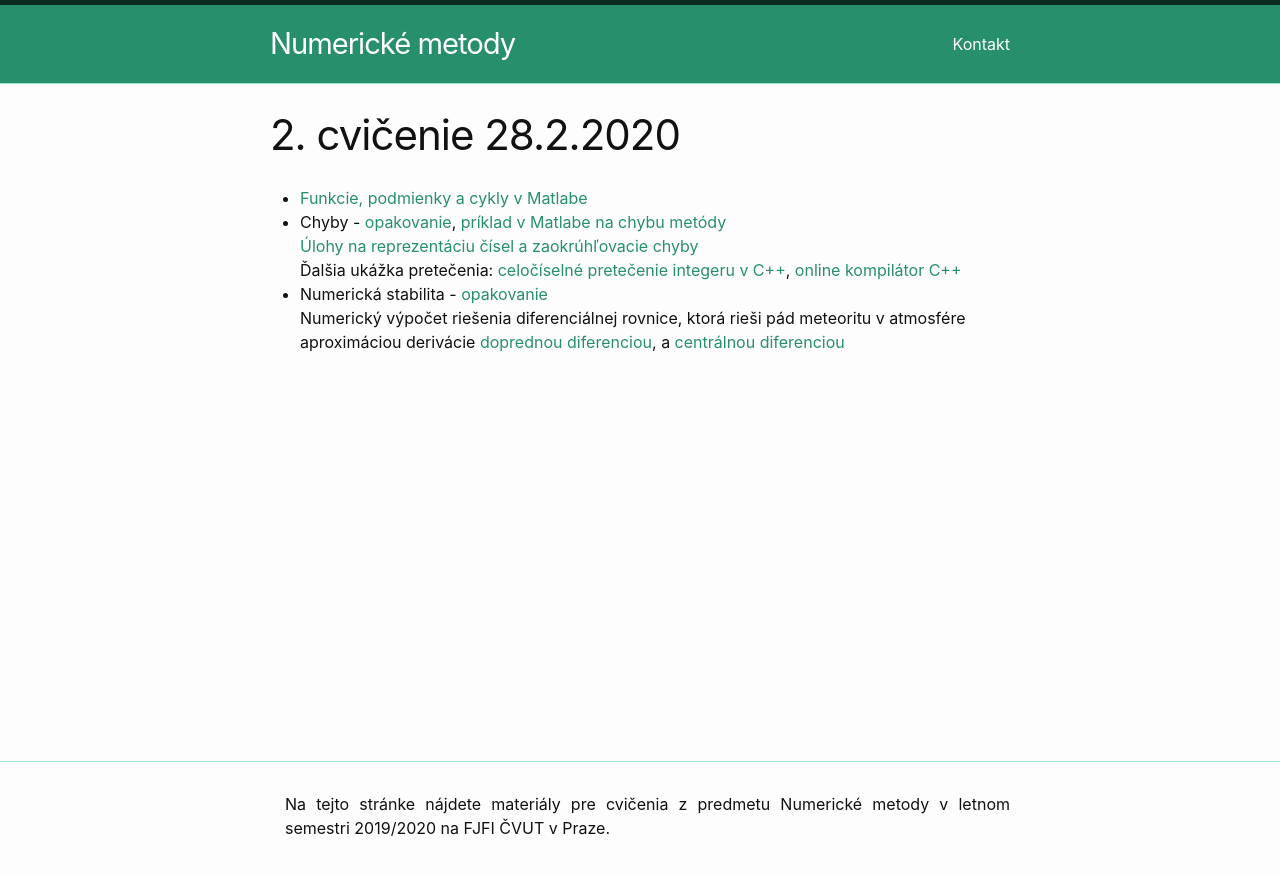
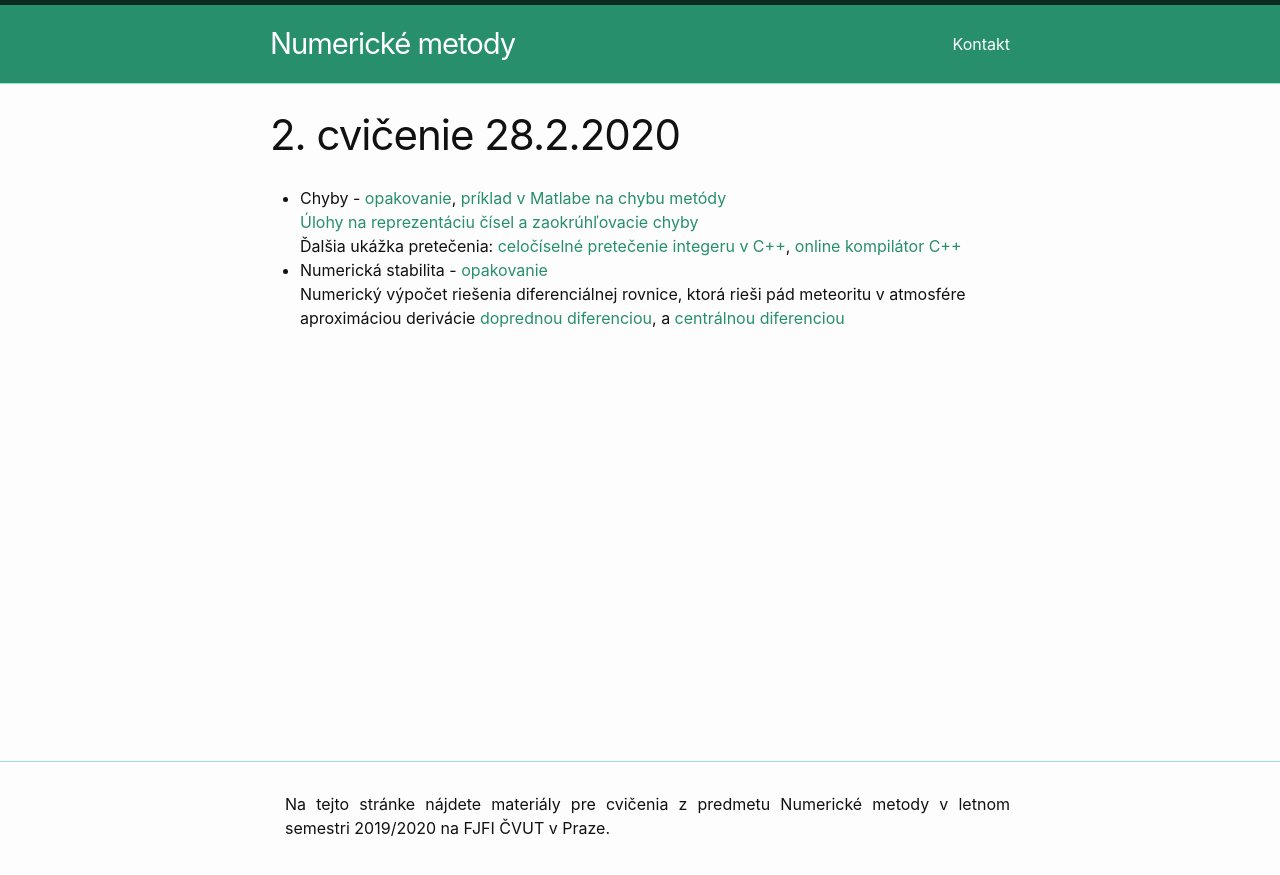
Before and after one commit to maslarova/maslarova.github.io, a Jekyll site: the page built from _posts/2020-02-28-cvicenie2.md, in a window 1280 px wide. Shown: the top 875 px of the page. Built offline with Jekyll 4.4.1, drawn with Linux system fonts in a browser that asks for light colours.

Commit message:
uprava-druhe cvicenie

```diff
--- a/_posts/2020-02-28-cvicenie2.md
+++ b/_posts/2020-02-28-cvicenie2.md
@@ -4,7 +4,6 @@ title:  "2. cvičenie 28.2.2020"
 <!--date:   2020-02-21 13:26:13 +0100-->
 ---
 
-- [Funkcie, podmienky a cykly v Matlabe](http://maslarova.github.io/cvicenie2/cykly.pdf)
 - Chyby - [opakovanie](http://kfe.fjfi.cvut.cz/~matysma4/nme/cv02/cviceni1a.pdf), [príklad v Matlabe na chybu metódy](http://maslarova.github.io/cvicenie2/chyba_metody.m)<br />
  [Úlohy na reprezentáciu čísel a zaokrúhľovacie chyby](http://maslarova.github.io/cvicenie2/priklady2_chyby.pdf) <br />
  Ďalšia ukážka pretečenia: [celočíselné pretečenie integeru v C++](http://maslarova.github.io/cvicenie2/pretecenie.cpp), [online kompilátor C++](http://www.tutorialspoint.com/compile_cpp11_online.php)
```
